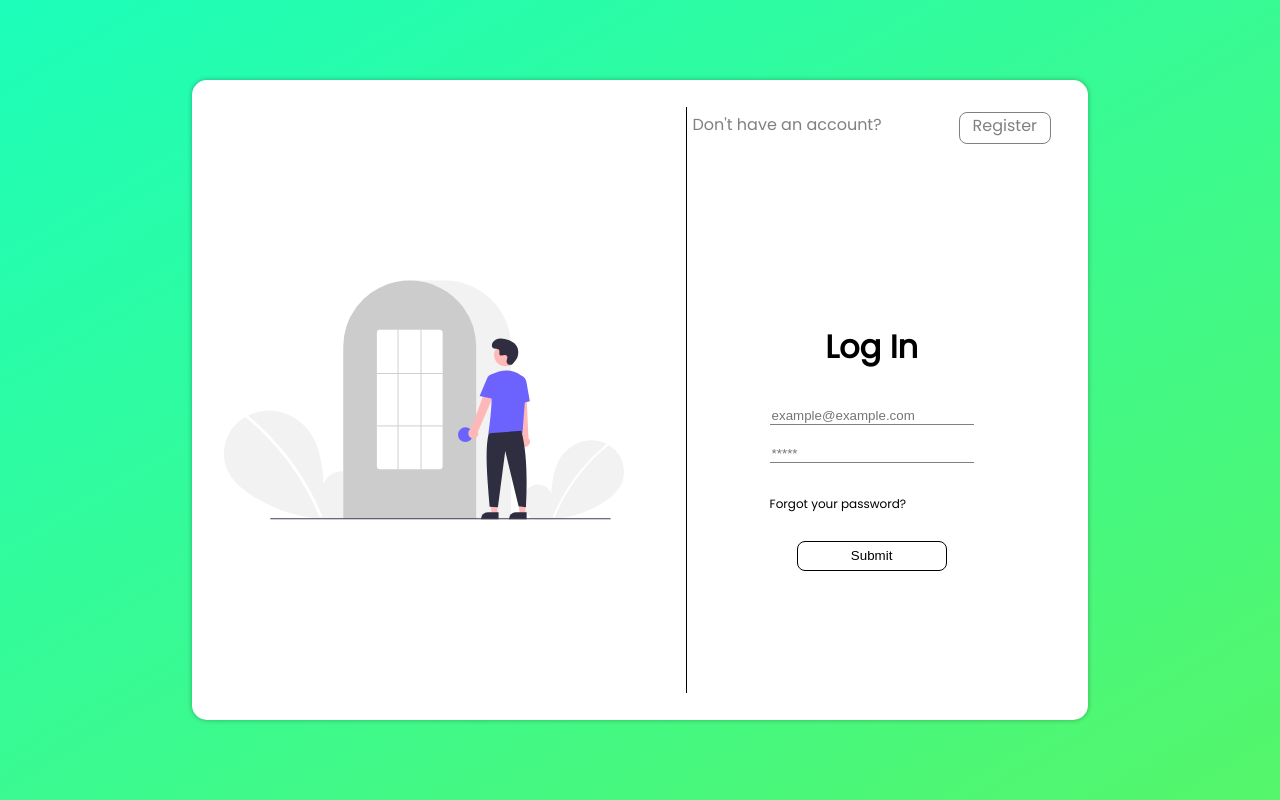
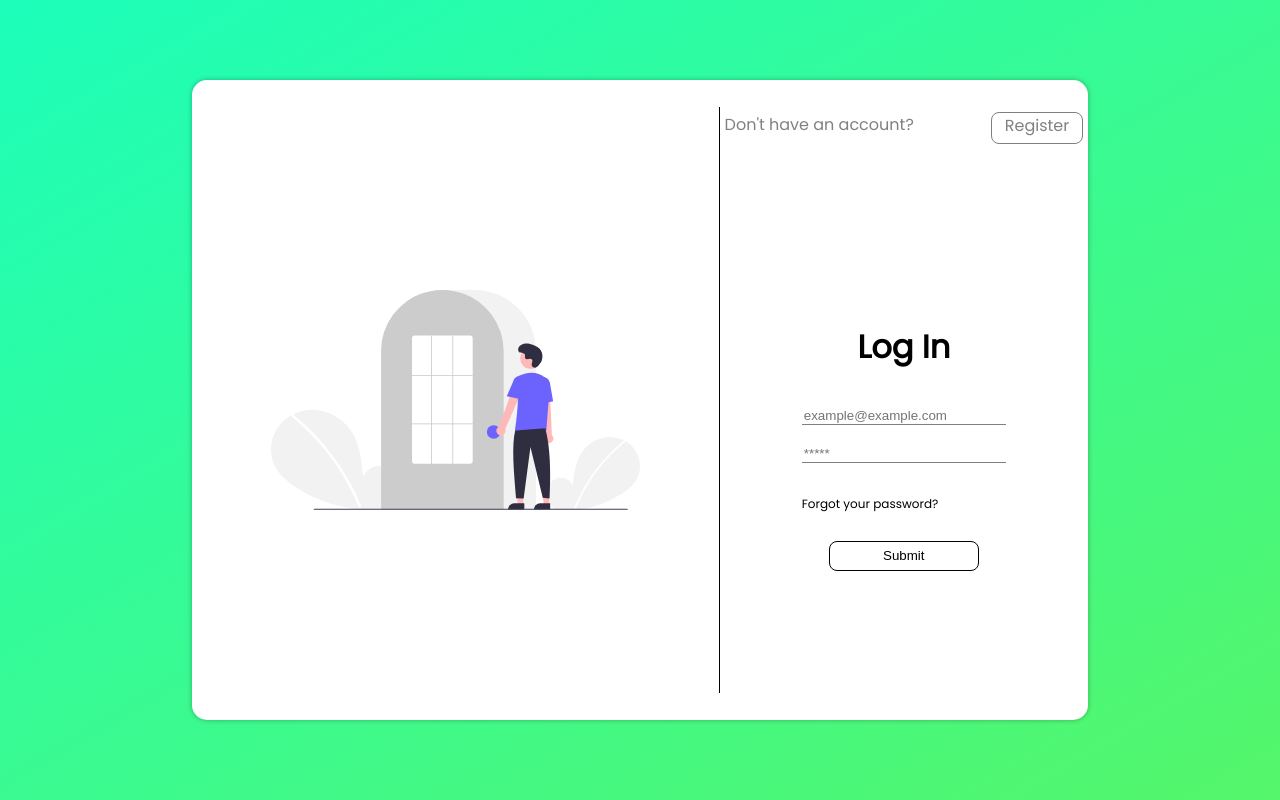
Before and after one commit to Nousz/MyPrfReact, a React (Create React App) app in the folder MyPrfWeb/: page / in a window 1280 px wide. Built offline with nearby package versions, Linux system fonts and the light colour scheme.

Commit message:
Login page width

```diff
--- a/MyPrfWeb/src/pages/loginPage/loginPage.styles.scss
+++ b/MyPrfWeb/src/pages/loginPage/loginPage.styles.scss
@@ -16,9 +16,11 @@
     min-height: 90%;
     min-width: 48%;
     display: flex;
+    align-items: center;
+    justify-content: center;
 
     .loginImg {
-      width: 400px;
+      width: 70%;
     }
   }
 
```
Also changed, not shown: 1 other file (tests, documents, lock files or other folders).
